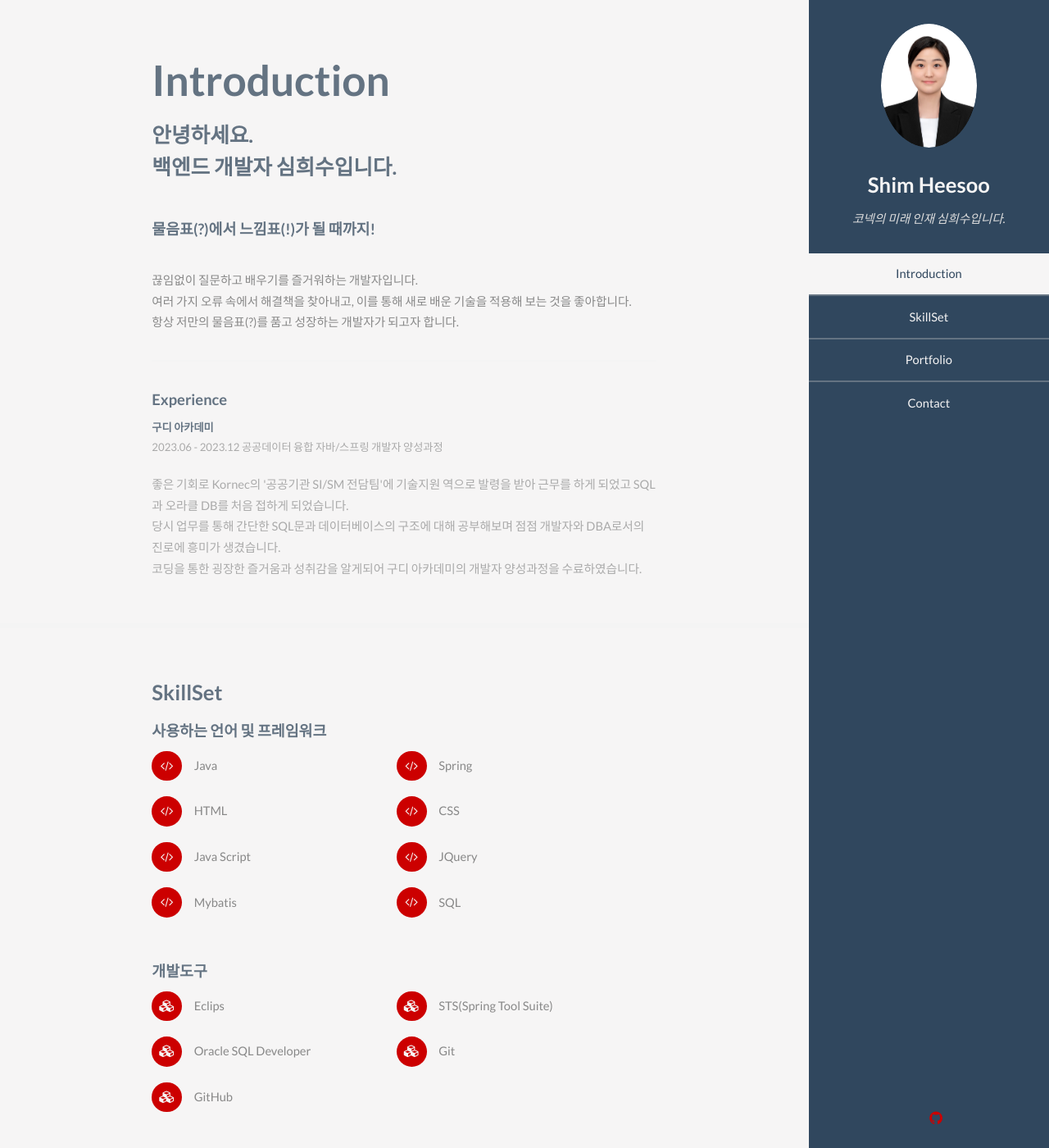
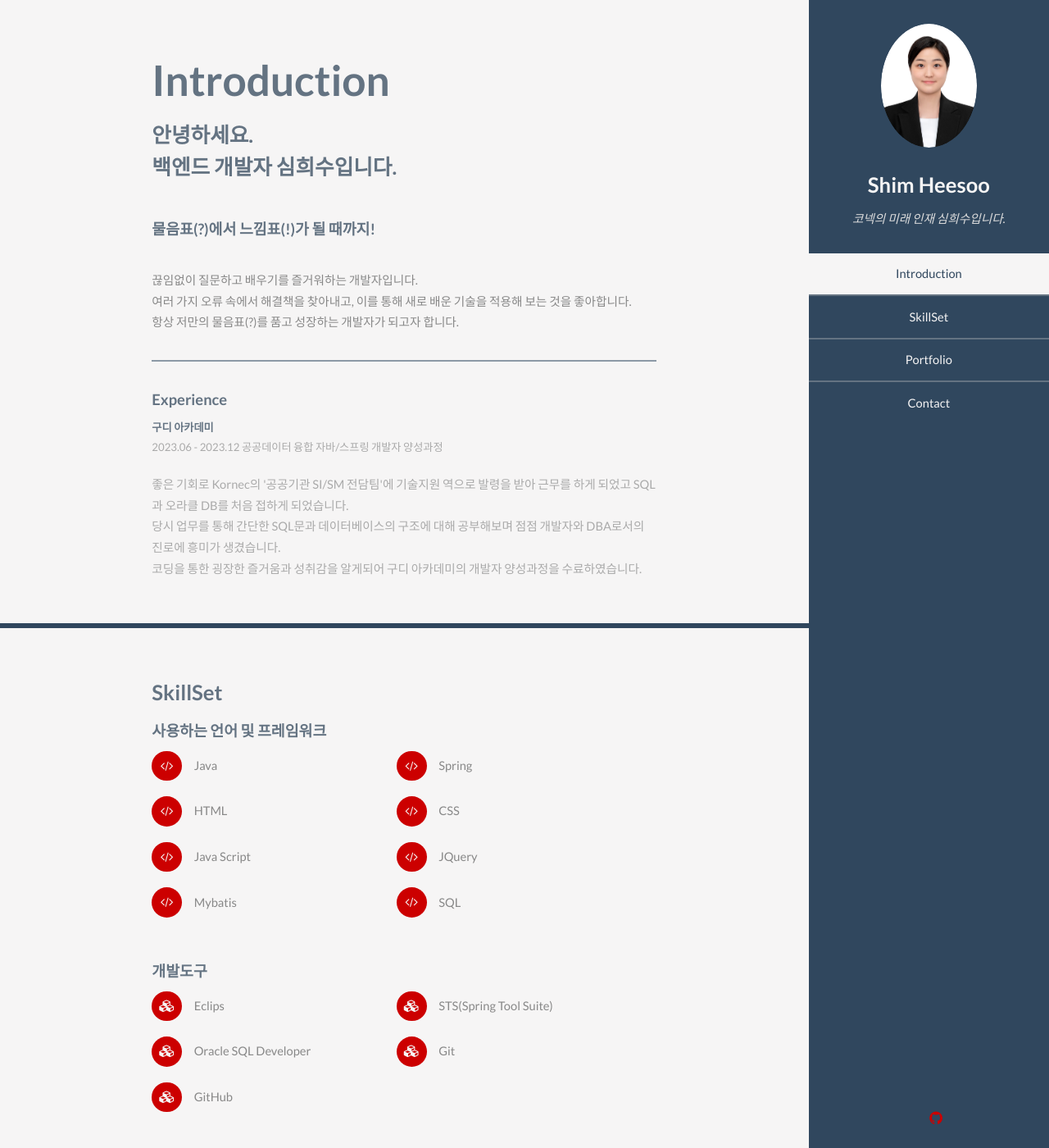
Before and after one commit to CHeessoo/CHeessoo.github.io, a Jekyll site: the page built from index.html, in a window 1280 px wide and 1400 px high. Shown: the whole window at 82% size. Built offline with Jekyll 4.4.1, drawn with Linux system fonts in a browser that asks for light colours.

Commit message:
Update detail color

```diff
--- a/css/style.css
+++ b/css/style.css
@@ -103,7 +103,7 @@
 
 	hr {
 		border: 0;
-		border-bottom: solid 2px #f4f4f4;
+		border-bottom: solid 2px #8c99a6;
 		margin: 2.25em 0;
 	}
 
@@ -121,7 +121,7 @@
 	code {
 		background: #555;
 		border-radius: 5px;
-		color: #fff;
+		color: #F6F5F5;
 		font-family: "Source Code Pro", monospace;
 		font-size: 0.9em;
 		margin: 0 0.25em;
@@ -758,7 +758,7 @@
 		input[type="button"]:hover,
 		.button:hover {
 			background-color: #a5a5a5;
-			color: #ffffff !important;
+			color: #F6F5F5 !important;
 		}
 
 		input[type="submit"]:active,
@@ -839,7 +839,7 @@
 /* Features */
 
 	.features article {
-		border-top: solid 3px #f4f4f4;
+		border-top: solid 3px #8c99a6;
 		margin-bottom: 2.25em;
 		padding-top: 2.25em;
 	}
@@ -996,7 +996,7 @@
 /* Main */
 
 	#main > section {
-		border-top: solid 6px #f4f4f4;
+		border-top: solid 6px #30475E;
 	}
 
 		#main > section > .container {
```
